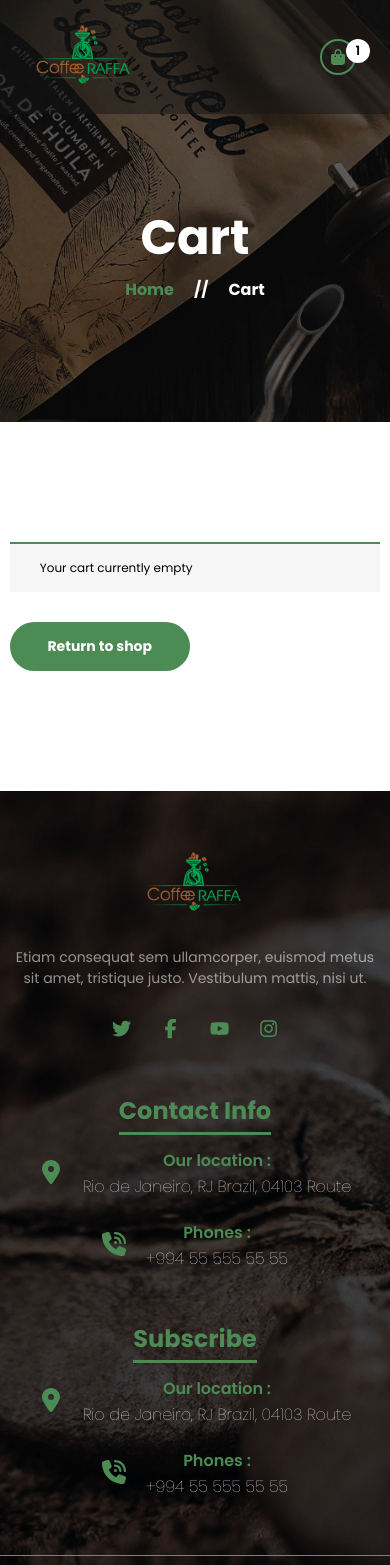
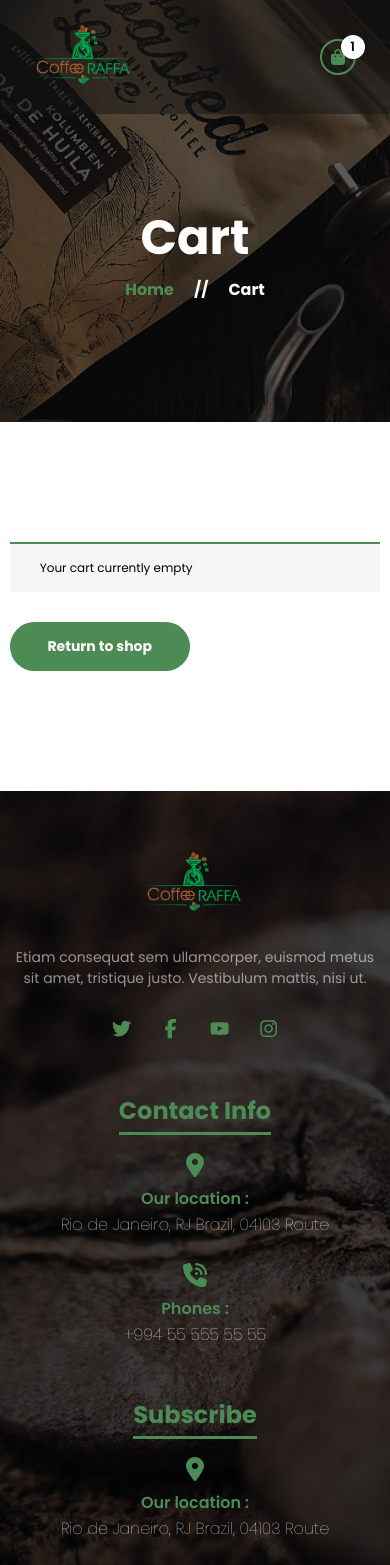
Before and after one commit to abdnurlan/CoffeeRaffa, a React (Vite) app: page /basket in a window 390 px wide. Shown: the top 1565 px of the page. Built offline with nearby package versions, Linux system fonts and the light colour scheme.

Commit message:
fix bugs

```diff
--- a/src/App.css
+++ b/src/App.css
@@ -17,7 +17,7 @@
   align-items: center;
   justify-content: center;
   gap: 5px;
-  z-index: 50;
+  z-index: 1;
 }
 
 .go-top-button:hover{
--- a/src/components/Basket/Basket.module.css
+++ b/src/components/Basket/Basket.module.css
@@ -39,9 +39,9 @@
     border-radius: 50%;
     background-color: white;
     display: flex;
-    position: relative;
-    left: 50px;
-    top: 0px;
+    position: absolute;
+    right: 50px;
+    top: 35px;
     height: fit-content;
 }
 
@@ -216,4 +216,8 @@
     .phone{
         display: none;
     }
+
+    .product_counter{
+        right: 25px;
+    }
 }
--- a/src/components/Header/Header.module.css
+++ b/src/components/Header/Header.module.css
@@ -11,9 +11,7 @@
 .header_text h2:nth-child(1){
     color: white;
 }
-span{
-    color: #4d8b55;
-}
+
 .header_text p{
     max-width: 700px;
     margin: auto;
--- a/src/components/PopularProduct/PopularProduct.jsx
+++ b/src/components/PopularProduct/PopularProduct.jsx
@@ -4,19 +4,19 @@ import Data from '../../data/data.json';
 
 const PopularProduct = () => {
   const [currentProductIndex, setCurrentProductIndex] = useState(0);
-  const [isChangingProduct, setIsChangingProduct] = useState(false); // State to track product change
+  const [isChangingProduct, setIsChangingProduct] = useState(false);
 
   const fiveStarProducts = Data.filter(product => product.star === 5);
 
   useEffect(() => {
     const interval = setInterval(() => {
-      setIsChangingProduct(true); // Trigger product change animation
+      setIsChangingProduct(true);
       setTimeout(() => {
         setCurrentProductIndex(prevIndex =>
           prevIndex === fiveStarProducts.length - 1 ? 0 : prevIndex + 1
         );
-        setIsChangingProduct(false); // Reset animation state after product change
-      }, 500); // Adjust this timing according to your preference
+        setIsChangingProduct(false);
+      }, 500);
     }, 5000);
 
     return () => clearInterval(interval);
--- a/src/components/PopularProduct/PopularProduct.module.css
+++ b/src/components/PopularProduct/PopularProduct.module.css
@@ -70,7 +70,7 @@
 }
 
 .original_price{
-    color: #adadad;
+    color: #adadad !important;
     font-size: 24px;
     font-weight: 700;
     position: relative;
@@ -94,7 +94,7 @@
 }
 
 .discount_price{
-    color: #D12323;
+    color: #D12323 !important;
     font-size: 24px;
     font-weight: 700;
     position: relative;
@@ -148,7 +148,7 @@
 
 .stars {
     font-size: 20px;
-    color: #e2b239;
+    color: #e2b239 !important;
 }
 
 .stars span {
--- a/src/layout/Footer/Footer.module.css
+++ b/src/layout/Footer/Footer.module.css
@@ -127,6 +127,10 @@
     .contact_info_header::after{
         width: 100%;
     }
+    .contact_info_location, .contact_phones{
+        flex-direction: column;
+        gap: 10px;
+    }
 }
 
 @media screen and (max-width: 992px){
--- a/src/layout/Navbar/Navbar.jsx
+++ b/src/layout/Navbar/Navbar.jsx
@@ -1,14 +1,22 @@
-import React, { useState } from 'react';
+import React, { useState, useEffect } from 'react';
 import styles from './Navbar.module.css';
 import Header from '../../components/Header/Header';
 import Logo from '../../../public/assets/kaffa_logo.png';
-import Logo_Light from '../../../public/assets/kaffa_logo_light.png'
+import Logo_Light from '../../../public/assets/kaffa_logo_light.png';
 import { FaBagShopping, FaBars, FaFacebookF, FaInstagram, FaSearchengin, FaTwitter, FaYoutube } from 'react-icons/fa6';
 import { FaTimes } from 'react-icons/fa';
 import { Link } from 'react-router-dom';
 
 const Navbar = () => {
   const [clicked, setClicked] = useState(false);
+
+  useEffect(() => {
+    if (clicked) {
+      document.body.style.overflow = 'hidden';
+    } else {
+      document.body.style.overflow = 'auto';
+    }
+  }, [clicked]);
 
   const handleClick = () => {
     setClicked(!clicked);
@@ -29,7 +37,7 @@ const Navbar = () => {
               </a>
               <a href="">
                 <div className={styles.navbar_media}>
-                  <FaFacebookF/>
+                  <FaFacebookF />
                 </div>
               </a>
               <a href="">
@@ -52,11 +60,11 @@ const Navbar = () => {
               </div>
               <Link to="/basket">
                 <div className={styles.navbar_basket_icon}>
-                  <FaBagShopping/>
+                  <FaBagShopping />
                 </div>
               </Link>
               <div className={styles.search}>
-                <FaSearchengin/>
+                <FaSearchengin />
               </div>
               <div className={`${styles.hamburger}`} onClick={handleClick}>
                 {clicked ? '' : <FaBars className={styles.hamburger_icon} />}
@@ -65,7 +73,7 @@ const Navbar = () => {
           </div>
           <div className={`${styles.navbar_links} ${clicked ? `${styles.active}` : ''}`}>
             <div className={`${styles.times}`} onClick={handleClick}>
-                {clicked ? <FaTimes className={styles.times_icon} /> : ''}
+              {clicked ? <FaTimes className={styles.times_icon} /> : ''}
             </div>
             <div className={`${styles.navbar_links_logo} ${styles.navbar_logo}`}>
               <img src={Logo_Light} alt="logo" />
@@ -84,7 +92,7 @@ const Navbar = () => {
                 </div>
                 <Link to="/basket">
                   <div className={styles.basket_mobile_icon}>
-                    <FaBagShopping/>
+                    <FaBagShopping />
                   </div>
                 </Link>
               </div>
--- a/src/layout/Navbar/Navbar.module.css
+++ b/src/layout/Navbar/Navbar.module.css
@@ -135,6 +135,9 @@
   display: none !important;
   z-index: 1000;
   cursor: pointer;
+  position: absolute;
+  right: 5%;
+  top: 6%;
 }
 
 .times{
```
Also changed, not shown: 1 other file (tests, documents, lock files or other folders).
